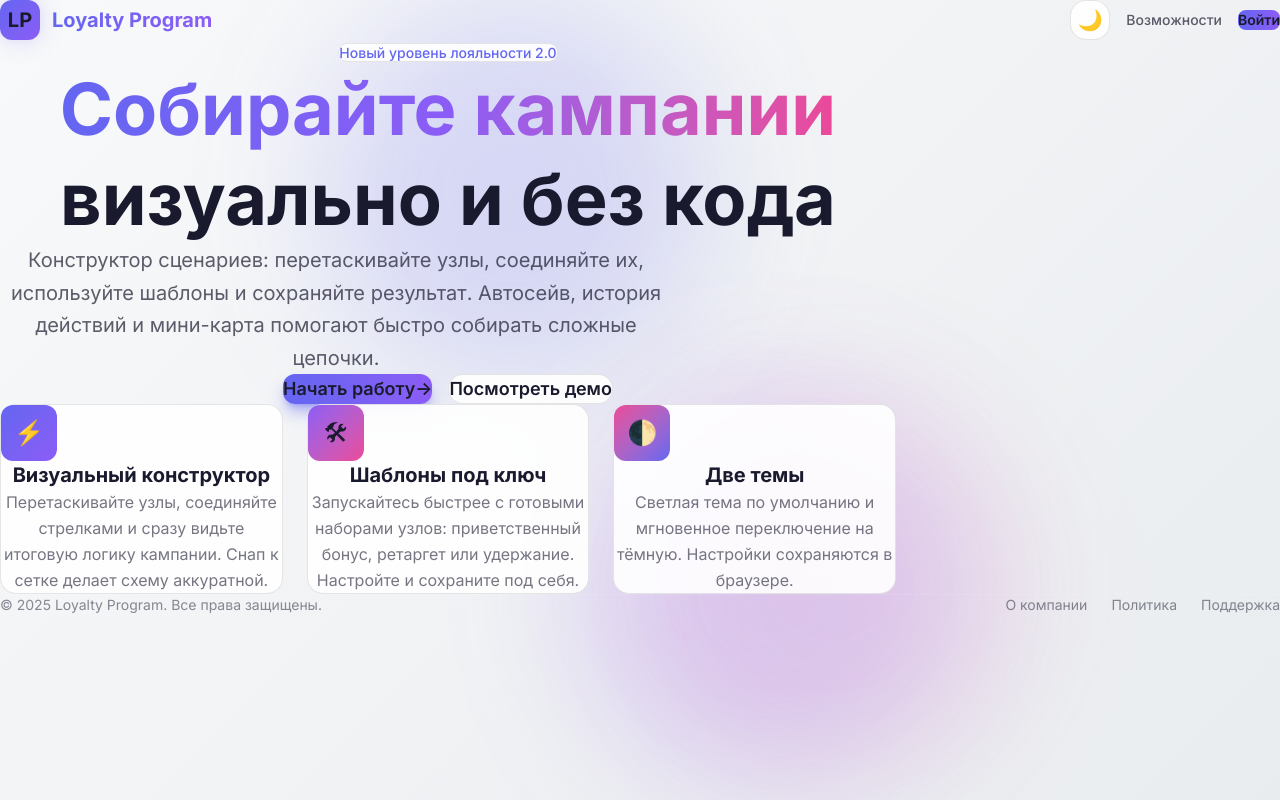
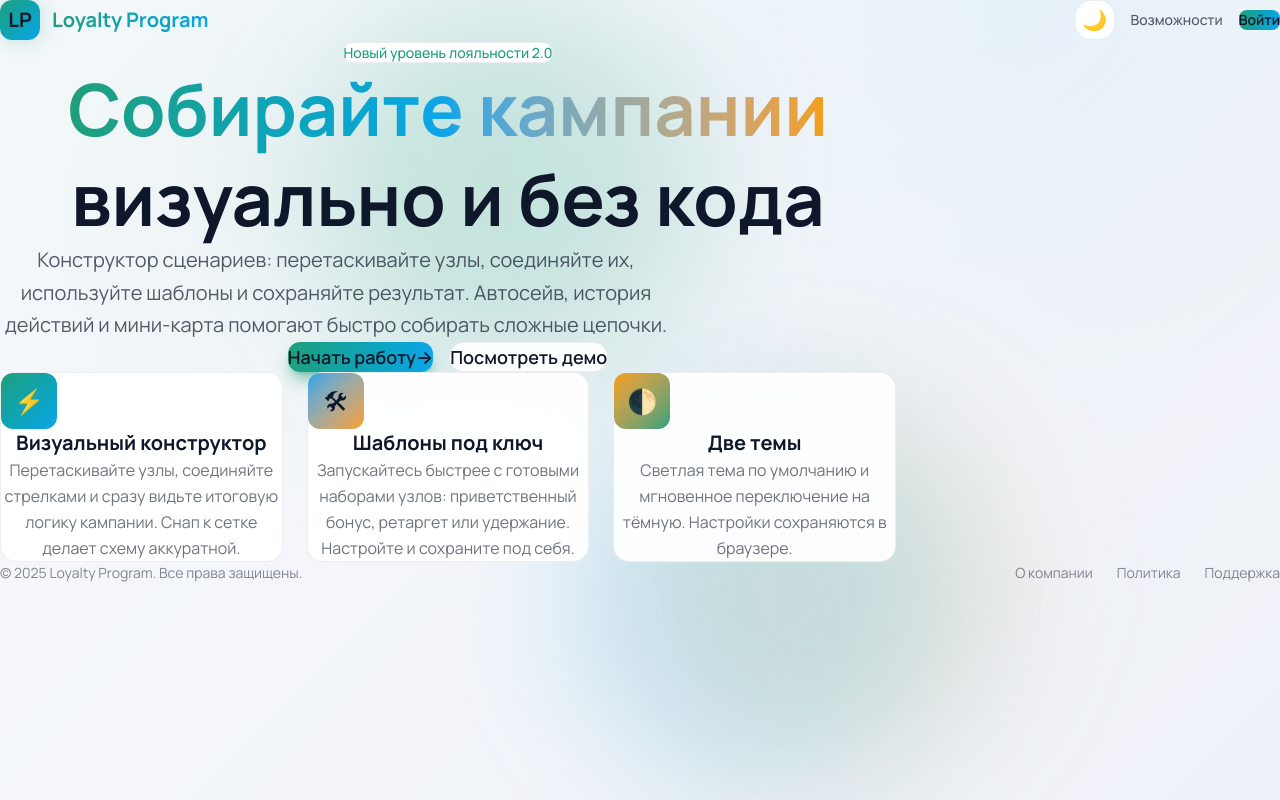
Before and after one commit to webbrokers/editor_test_01, a Next.js app: page / in a window 1280 px wide. Built offline with nearby package versions, Linux system fonts and the light colour scheme.

Commit message:
refactor: Обновлены настройки конфигурации для поддержки динамических маршрутов и изменены стили в глобальном CSS, включая обновление шрифтов и цветовой схемы

```diff
--- a/app/globals.css
+++ b/app/globals.css
@@ -1,34 +1,32 @@
-@import url('https://fonts.googleapis.com/css2?family=Inter:wght@300;400;500;600;700;800&display=swap');
+@import url('https://fonts.googleapis.com/css2?family=Manrope:wght@400;500;600;700&display=swap');
 @import "tailwindcss";
 
 :root {
-  --primary: #6366f1;
-  --primary-dark: #4f46e5;
-  --secondary: #8b5cf6;
-  --accent: #ec4899;
+  --primary: #1f9f7a;
+  --primary-dark: #0f7e5f;
+  --secondary: #0ea5e9;
+  --accent: #f59e0b;
+  --muted: #e6e9f0;
 
-  /* Плавные переходы между темами */
   transition: background-color 0.3s ease, color 0.3s ease;
 }
 
-/* Светлая тема (по умолчанию) */
 :root[data-theme="light"] {
-  --background: #f8f9fa;
-  --foreground: #1a1a2e;
-  --card-bg: rgba(255, 255, 255, 0.9);
-  --border: rgba(0, 0, 0, 0.1);
-  --glow: rgba(99, 102, 241, 0.2);
-  --gradient-start: #f8f9fa;
-  --gradient-end: #e9ecef;
+  --background: #f5f7fb;
+  --foreground: #0f172a;
+  --card-bg: rgba(255, 255, 255, 0.94);
+  --border: rgba(15, 23, 42, 0.07);
+  --glow: rgba(31, 159, 122, 0.22);
+  --gradient-start: #f7f9fc;
+  --gradient-end: #eef1f7;
 }
 
-/* Тёмная тема */
 :root[data-theme="dark"] {
   --background: #0a0a0f;
   --foreground: #f5f5f7;
-  --card-bg: rgba(17, 17, 27, 0.8);
-  --border: rgba(255, 255, 255, 0.1);
-  --glow: rgba(99, 102, 241, 0.3);
+  --card-bg: rgba(17, 17, 27, 0.85);
+  --border: rgba(255, 255, 255, 0.08);
+  --glow: rgba(31, 159, 122, 0.35);
   --gradient-start: #0a0a0f;
   --gradient-end: #1a1a2e;
 }
@@ -39,7 +37,7 @@
   --color-primary: var(--primary);
   --color-secondary: var(--secondary);
   --color-accent: var(--accent);
-  --font-sans: 'Inter', var(--font-geist-sans);
+  --font-sans: 'Manrope', var(--font-geist-sans);
   --font-mono: var(--font-geist-mono);
 }
 
@@ -50,51 +48,35 @@
 }
 
 body {
-  background: linear-gradient(135deg, var(--gradient-start) 0%, var(--gradient-end) 100%);
+  background:
+    radial-gradient(circle at 20% 20%, rgba(31, 159, 122, 0.04), transparent 32%),
+    radial-gradient(circle at 80% 0%, rgba(14, 165, 233, 0.05), transparent 36%),
+    linear-gradient(135deg, var(--gradient-start) 0%, var(--gradient-end) 100%);
   color: var(--foreground);
-  font-family: 'Inter', -apple-system, BlinkMacSystemFont, 'Segoe UI', sans-serif;
+  font-family: 'Manrope', -apple-system, BlinkMacSystemFont, 'Segoe UI', sans-serif;
   min-height: 100vh;
   overflow-x: hidden;
   transition: background 0.3s ease, color 0.3s ease;
 }
 
-/* Glassmorphism */
 .glass {
   background: var(--card-bg);
-  backdrop-filter: blur(20px);
+  backdrop-filter: blur(18px);
   border: 1px solid var(--border);
   border-radius: 16px;
 }
 
-/* Парящая анимация для бликов */
 @keyframes float {
-
   0%,
-  100% {
-    transform: translateY(0px);
-  }
-
-  50% {
-    transform: translateY(-20px);
-  }
+  100% { transform: translateY(0px); }
+  50% { transform: translateY(-18px); }
 }
 
 @keyframes glow {
-
   0%,
-  100% {
-    box-shadow: 0 0 20px var(--glow);
-  }
-
-  50% {
-    box-shadow: 0 0 40px var(--glow), 0 0 60px var(--glow);
-  }
+  100% { box-shadow: 0 0 20px var(--glow); }
+  50% { box-shadow: 0 0 40px var(--glow), 0 0 60px var(--glow); }
 }
 
-.animate-float {
-  animation: float 6s ease-in-out infinite;
-}
-
-.animate-glow {
-  animation: glow 3s ease-in-out infinite;
-}
+.animate-float { animation: float 6s ease-in-out infinite; }
+.animate-glow { animation: glow 3s ease-in-out infinite; }
--- a/next.config.ts
+++ b/next.config.ts
@@ -1,13 +1,11 @@
 import type { NextConfig } from "next";
 
 const nextConfig: NextConfig = {
-  // Статический экспорт только для продакшена (при сборке)
-  ...(process.env.NODE_ENV === 'production' ? { output: 'export' } : {}),
+  // Динамические маршруты (например, /editor/[id]) требуют серверной сборки, поэтому убираем static export.
+  output: "standalone",
   images: {
     unoptimized: true,
   },
-  basePath: '/editor_test_01',
-  trailingSlash: true,
 };
 
 export default nextConfig;
```
